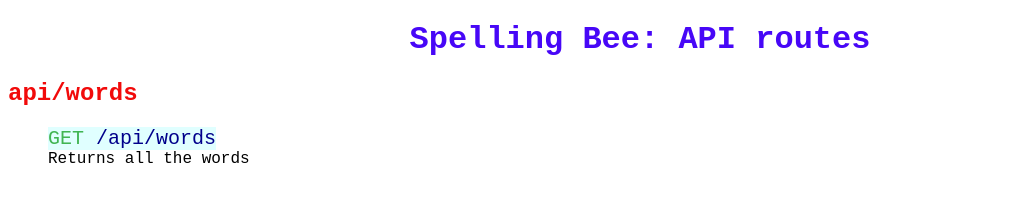
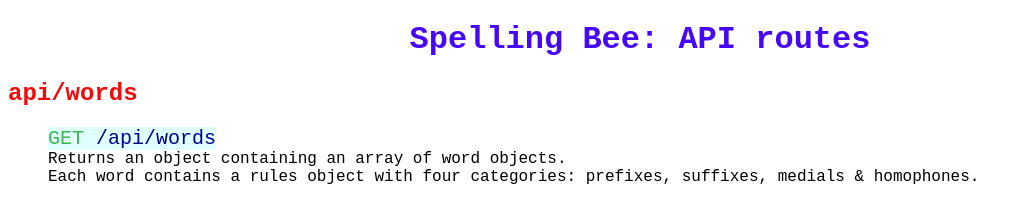
Before and after one commit to Chenerywoman/BE-PT-Project-Spelling-Bee, a website: page public/index.html in a window 1280 px wide. Shown: the whole page, without its empty margins (0-1030 px from the left). Drawn offline with Linux system fonts and the light colour scheme.

Commit message:
changing medial to medials

```diff
--- a/public/index.html
+++ b/public/index.html
@@ -9,7 +9,8 @@
         <h2>api/words</h2>
         <ul>
             <li class="api"><span class="endpoint"><span class="http">GET</span> <span class="route">/api/words</span></span></li>
-            <li>Returns all the words</li>
+            <li>Returns an object containing an array of word objects.</li>
+            <li>Each word contains a rules object with four categories: prefixes, suffixes, medials & homophones. </li>
         </ul>
 
     </p>
--- a/seed/data/devData/index.js
+++ b/seed/data/devData/index.js
@@ -1,6 +1,6 @@
 module.exports = {
     words: require('./words'),
-    medials: require('./medial'),
+    medials: require('./medials'),
     suffixes: require('./suffixes'),
     prefixes: require('./prefixes')
 
```
